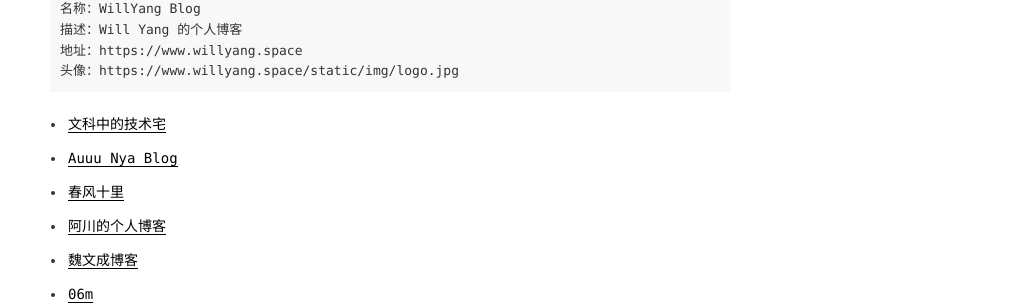
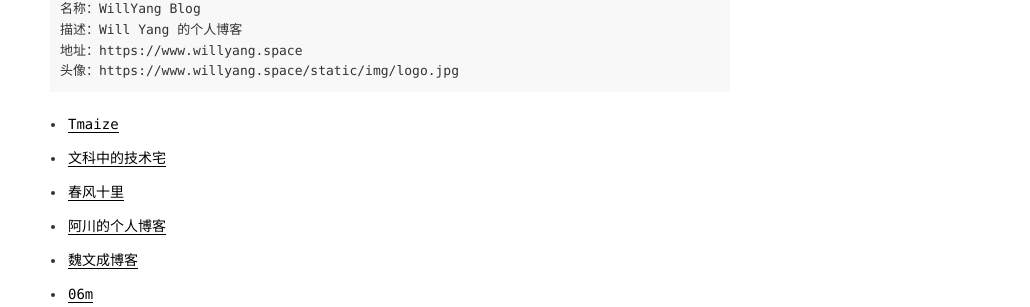
Before and after one commit to zongzaimang/blog.willyang, a Jekyll site: the page built from pages/links.md, in a window 1280 px wide. Shown: the part 231-538 px from the top of the page, without its empty margins (250-1280 px from the left). Built offline with Jekyll 4.4.1, drawn with Linux system fonts in a browser that asks for light colours.

Commit message:
Update _config.yml

```diff
--- a/_config.yml
+++ b/_config.yml
@@ -58,10 +58,10 @@ extCount: false
 
 # 友情链接
 links:
+  - title: Tmaize
+    url: https://blog.tmaize.net/
   - title: 文科中的技术宅
     url: https://www.townwang.com
-  - title: Auuu Nya Blog
-    url: http://mu1er.cn
   - title: 春风十里
     url: https://www.geek-era.com
   - title: 阿川的个人博客
```
